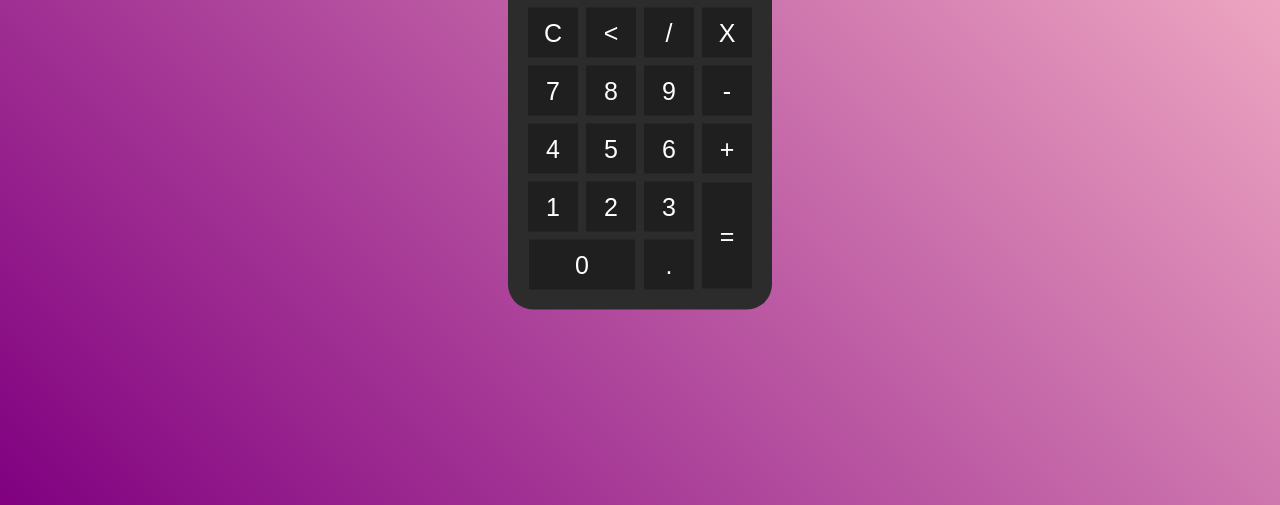
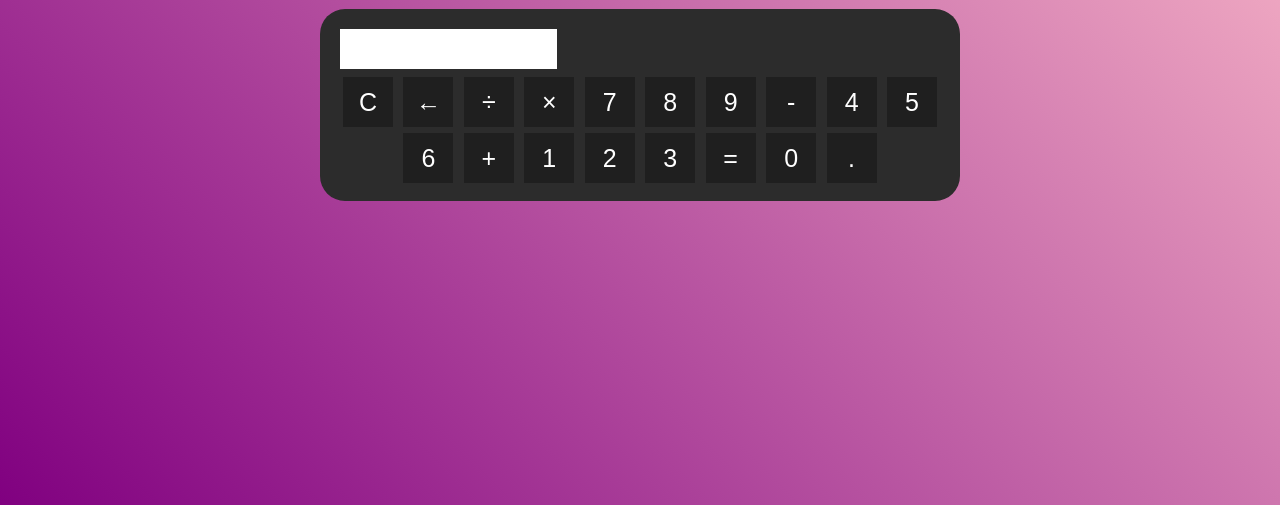
Before and after one commit to augustokaren/Calculadora, a plain HTML site: page index.html in a window 1280 px wide. Shown: the part 295-800 px from the top of the page. Drawn offline with Linux system fonts and the light colour scheme.

Commit message:
Update index.html

```diff
--- a/index.html
+++ b/index.html
@@ -3,58 +3,48 @@
 <head>
     <meta charset="UTF-8">
     <meta name="viewport" content="width=device-width, initial-scale=1.0">
-    <title>Calculadora</title>
+    <title>Calculadora 2.0 </title>
     <link rel="stylesheet" href="index.css">
 </head>
 <body>
-    <script src="index.js"></script>
+
     <div class="fundo">
-        <h1>Karen Souza</h1>
 
         <div class="calculadora">
-            <h1>Calculadora </h1>
-            <p id="resultado"></p>
 
-            <table>
-                <tr>
-                    <td><button class="botao" onclick="clean()">C</button></td>
-                    <td><button class="botao" onclick="back ()"><</button></td>
-                    <td><button class="botao " onclick="insert  ('/')">/</button></td>
-                    <td><button class="botao "onclick="insert  (' *')">X</button></td>
-                </tr>
+            <div id="resultado" class="display"></div>
 
-                <tr>
-                    <td><button class="botao" onclick="insert('7')" >7</button></td>
-                    <td><button class="botao" onclick="insert('8')">8</button></td>
-                    <td><button class="botao" onclick="insert  ('9')">9</button></td>
-                    <td><button class="botao" onclick="insert  ('-')">-</button></td>
-                </tr>
+            <div class="botoes-container">
 
-                <tr>
-                    <td><button class="botao"onclick="insert  ('4')">4</button></td>
-                    <td><button class="botao"onclick="insert  ('5')">5</button></td>
-                    <td><button class="botao"onclick="insert  ('6')">6</button></td>
-                    <td><button class="botao" onclick="insert  ('+')">+</button></td>
-                </tr>
+                <button class="botao clear" onclick="clean()">C</button>
+                <button class="botao operator" onclick="back()">&larr;</button>
+                <button class="botao operator" onclick="insert('/')">&divide;</button>
+                <button class="botao operator" onclick="insert('*')">&times;</button>
 
-                <tr>
-                    <td><button class="botao"onclick="insert  ('1')">1</button></td>
-                    <td><button class="botao"onclick="insert  ('2')">2</button></td>
-                    <td><button class="botao"onclick="insert ('3')">3</button></td>
-                    <td rowspan="2"> <button class="botao" style="height: 106px;" onclick="calcular ()" >=</button></td>
-                </tr>
+                <button class="botao number" onclick="insert('7')">7</button>
+                <button class="botao number" onclick="insert('8')">8</button>
+                <button class="botao number" onclick="insert('9')">9</button>
+                <button class="botao operator" onclick="insert('-')">-</button>
 
-                <tr>
-                    <td colspan="2"><button class="botao" style="width: 106px;"onclick="insert  ('0')">0</button></td>
-                    <td><button class="botao" onclick="insert ('.')">.</button></td>
+                <button class="botao number" onclick="insert('4')">4</button>
+                <button class="botao number" onclick="insert('5')">5</button>
+                <button class="botao number" onclick="insert('6')">6</button>
+                <button class="botao operator" onclick="insert('+')">+</button>
 
-                </tr>
+                <button class="botao number" onclick="insert('1')">1</button>
+                <button class="botao number" onclick="insert('2')">2</button>
+                <button class="botao number" onclick="insert('3')">3</button>
 
-            </table>
+                <button class="botao equal" id="igual" onclick="calcular()">=</button>
+
+                <button class="botao number zero" onclick="insert('0')">0</button>
+
+                <button class="botao number" onclick="insert('.')">.</button>
+
+            </div>
         </div>
     </div>
 
-
-
+    <script src="index.js"></script>
 </body>
 </html>
```
